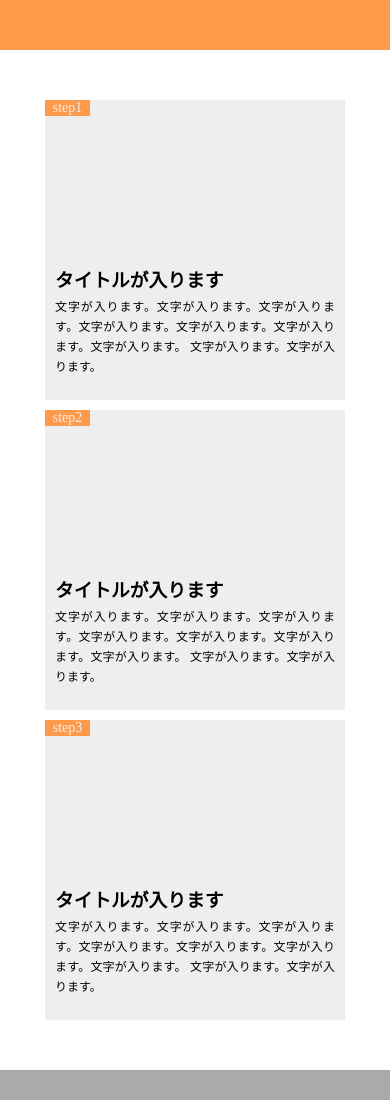
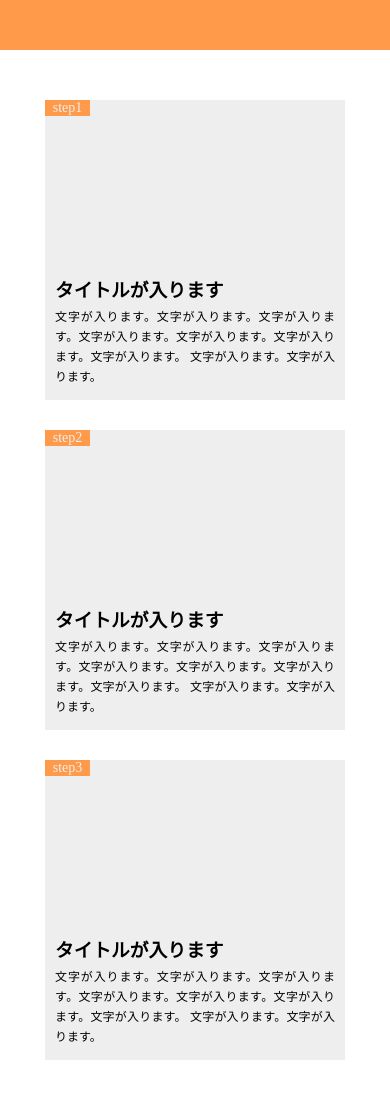
Before and after one commit to Masa-FF/Task1_Responsive, a plain HTML site: page index.html in a window 390 px wide. Shown: the top 1100 px of the page. Drawn offline with Linux system fonts and the light colour scheme.

Commit message:
Task-1_Responsive_1

```diff
--- a/stylesheet.css
+++ b/stylesheet.css
@@ -13,14 +13,7 @@
 .main-box{
   display: flex;
   justify-content: center;
-}
-
-/* メディアクエリ */
-@media screen and (max-width:768px){
-  .main-box{
-    display: block;
-    align-items: center;
-  }
+  width: 100%;
 }
 
 /* 左の枠用 */
@@ -31,11 +24,6 @@
   position: relative;
 }
 
-@media screen and (max-width:768px){
-  .main-box-left{
-    margin: 0 auto 0 ;
-  }
-}
 
 .main-box-left-img{
   width: 280px;
@@ -66,12 +54,6 @@
   margin-left: 30px;
 }
 
-@media screen and (max-width:768px){
-  .main-box-center{
-    margin: 0 auto 0 ;
-  }
-}
-
 .main-box-center-img{
   width: 280px;
   height: 150px;
@@ -97,12 +79,6 @@
   height: 300px;
   background-color: #eeeeee;
   position: relative;
-}
-
-@media screen and (max-width:768px){
-  .main-box-right{
-    margin: 0 auto 0 ;
-  }
 }
 
 .main-box-right-img{
@@ -149,3 +125,22 @@
   background-color: #aaaaaa;
   margin-top: 50px;
 }
+
+/* メディアクエリ */
+@media (max-width:768px){
+  .header-orange{
+    width: 100%;
+  }
+  .main-box{
+    width: 100%;
+    flex-direction: column;
+    align-items: center;
+    justify-content: center;
+  }
+  .main-box-center{
+    margin: 30px 0 30px 0;
+  }
+  .footer-bar{
+    width: 100%;
+  }
+}
```
